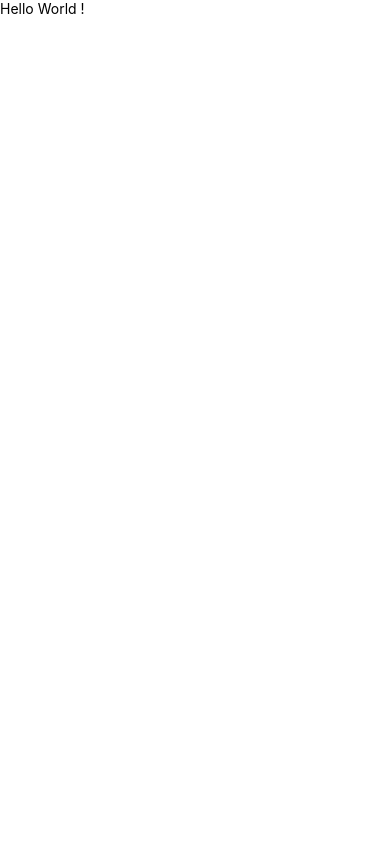
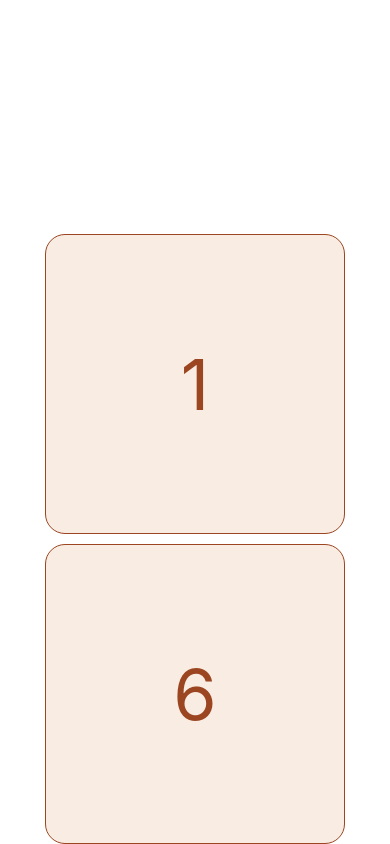
Before and after one commit to Viplav-Jha/React-Native-Mobile-dev, a React Native app: screen / in a window 390 px wide. Built offline with nearby package versions, Linux system fonts and the light colour scheme.

Commit message:
landing page

```diff
--- a/App.tsx
+++ b/App.tsx
@@ -1,10 +1,22 @@
 import { StatusBar } from 'expo-status-bar';
-import { StyleSheet, Text, View } from 'react-native';
+import { StyleSheet, Text, View ,FlatList} from 'react-native';
 
 export default function App() {
-  console.log("Hello world")
+
+  const days =[1,6]
   return (
-   <Text>Hello World !</Text>
+    <View style={styles.container}>
+
+      <FlatList/>
+
+      {days.map((day)=>(
+         <View style={styles.box} key={day}>
+         <Text style={styles.text}>{day}</Text>
+        </View>
+      ))}
+
+      <StatusBar style="auto" />
+    </View>
   );
 }
 
@@ -14,5 +26,20 @@ const styles = StyleSheet.create({
     backgroundColor: '#fff',
     alignItems: 'center',
     justifyContent: 'center',
+    gap:10,
   },
+  box:{
+    backgroundColor:'#F9EDE3',
+    width:300,
+    height:300,
+    borderWidth:StyleSheet.hairlineWidth,
+    borderColor:'#9b4521',
+    borderRadius:20,
+    justifyContent:'center',
+    alignItems:'center'
+  },
+  text:{
+    color:'#9b4521',
+    fontSize:70
+  }
 });
```
